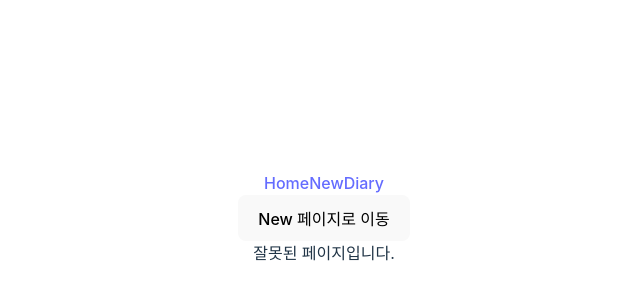
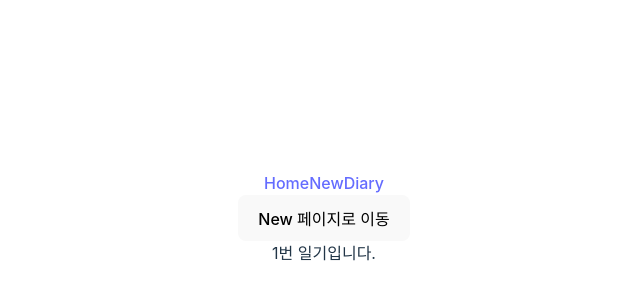
Before and after one commit to Jiae25/onebite-react, a React (Vite) app in the folder section12/: page /diary/1 in a window 1280 px wide. Shown: the part 182-482 px from the top of the page, without its empty margins (316-956 px from the left). Built offline with nearby package versions, Linux system fonts and the light colour scheme.

Commit message:
ch5. 페이지 라우팅 4.동적 경로

```diff
--- a/section12/src/App.jsx
+++ b/section12/src/App.jsx
@@ -25,7 +25,7 @@ function App() {
       <Routes>
         <Route path="/" element={<Home />} />
         <Route path="/new" element={<New />} />
-        <Route path="/diary" element={<Diary />} />
+        <Route path="/diary/:id" element={<Diary />} />
         <Route path="*" element={<Notfound />} />
       </Routes>
     </>
--- a/section12/src/pages/Diary.jsx
+++ b/section12/src/pages/Diary.jsx
@@ -1,5 +1,10 @@
+import { useParams } from 'react-router-dom';
+
 const Diary = () => {
-  return <div>Diary</div>;
+  const params = useParams();
+  console.log(params);
+
+  return <div>{params.id}번 일기입니다.</div>;
 };
 
 export default Diary;
--- a/section12/src/pages/Home.jsx
+++ b/section12/src/pages/Home.jsx
@@ -1,4 +1,9 @@
+import { useSearchParams } from 'react-router-dom';
+
 const Home = () => {
+  const [params, setParams] = useSearchParams();
+  console.log(params.get("value"))
+
   return <div>Home</div>;
 };
 
```
Also changed, not shown: 1 other file (tests, documents, lock files or other folders).
